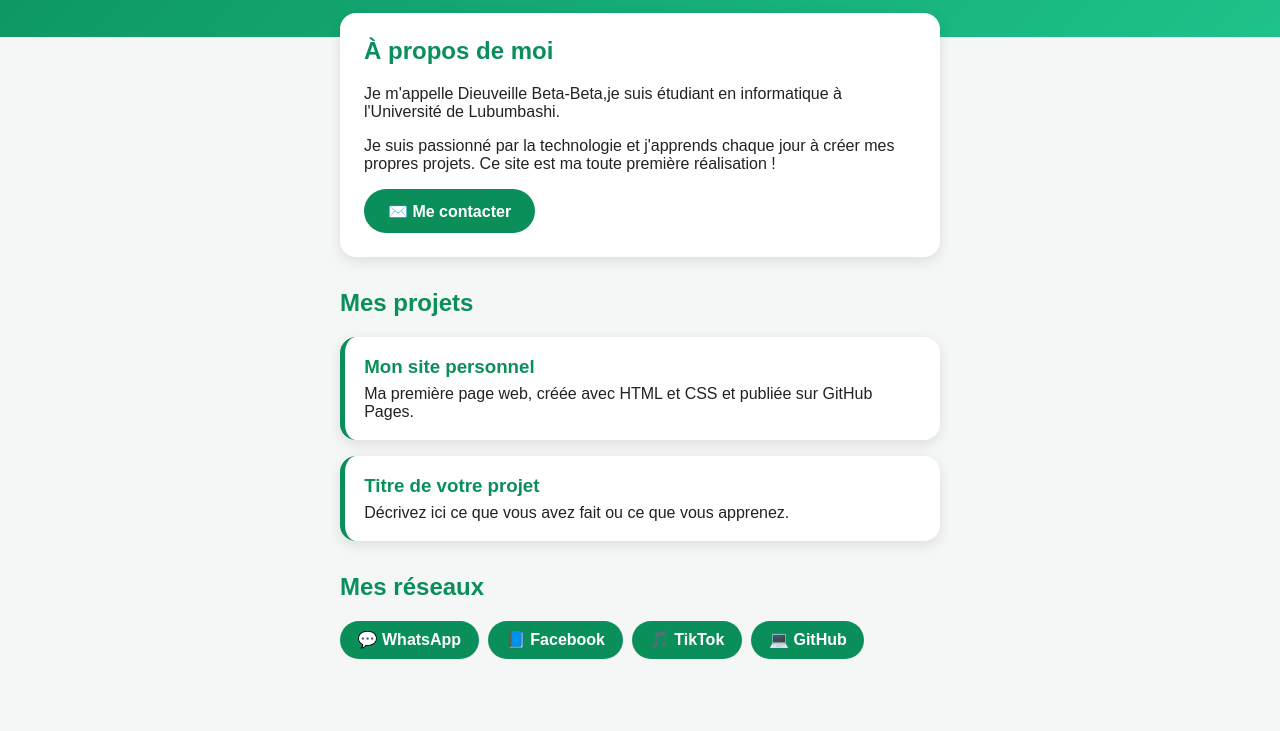
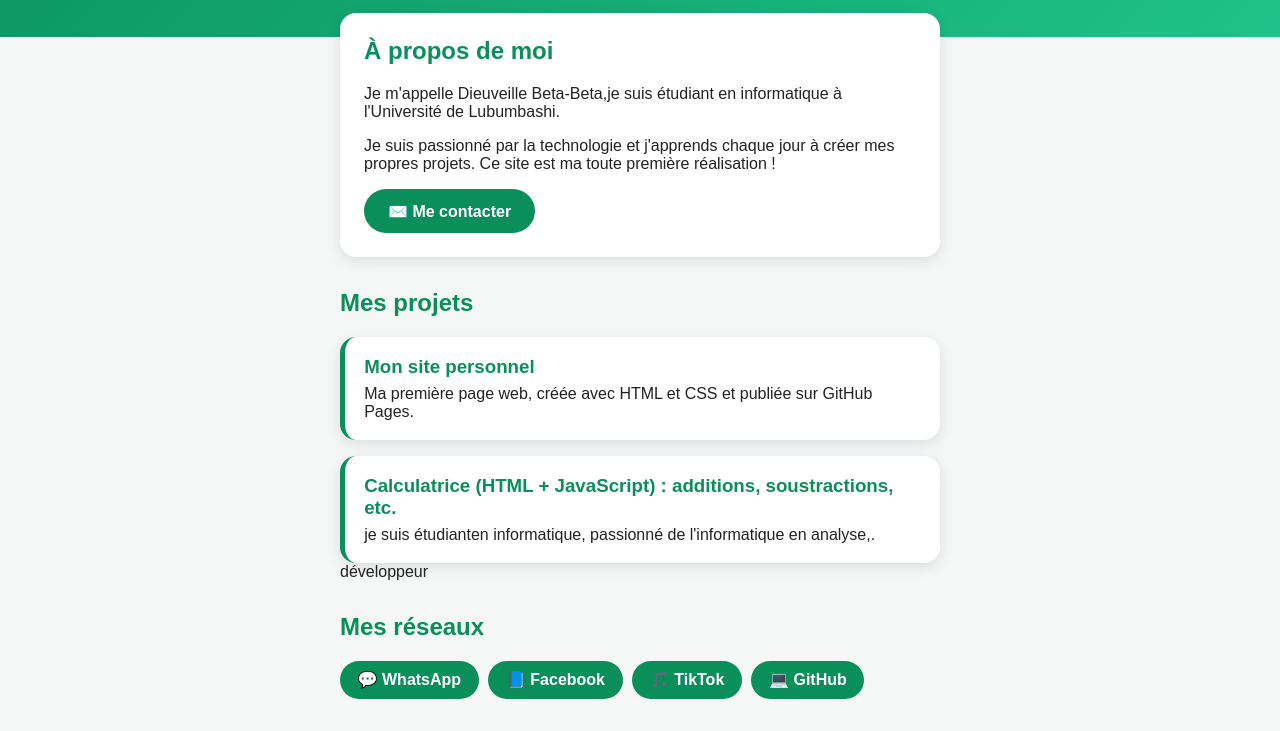
Before and after one commit to dieuveilbetabeta-droid/Mon-site, a plain HTML site: page index.html in a window 1280 px wide. Shown: the part 288-1019 px from the top of the page. Before the commit the page ends 979 px from the top, so only its background shows below. Drawn offline with Linux system fonts and the light colour scheme.

Commit message:
Update index.html

```diff
--- a/index.html
+++ b/index.html
@@ -66,9 +66,9 @@
       <p>Ma première page web, créée avec HTML et CSS et publiée sur GitHub Pages.</p>
     </div>
     <div class="projet">
-      <h3>Titre de votre projet</h3>
-      <p>Décrivez ici ce que vous avez fait ou ce que vous apprenez.</p>
-    </div>
+      <h3>Calculatrice (HTML + JavaScript) : additions, soustractions, etc.</h3>
+      <p>je suis étudianten informatique, passionné de l'informatique en analyse,.</p>
+    </div>développeur
 
     <h2 style="margin-top:2rem;">Mes réseaux</h2>
     <div class="reseaux">
```
